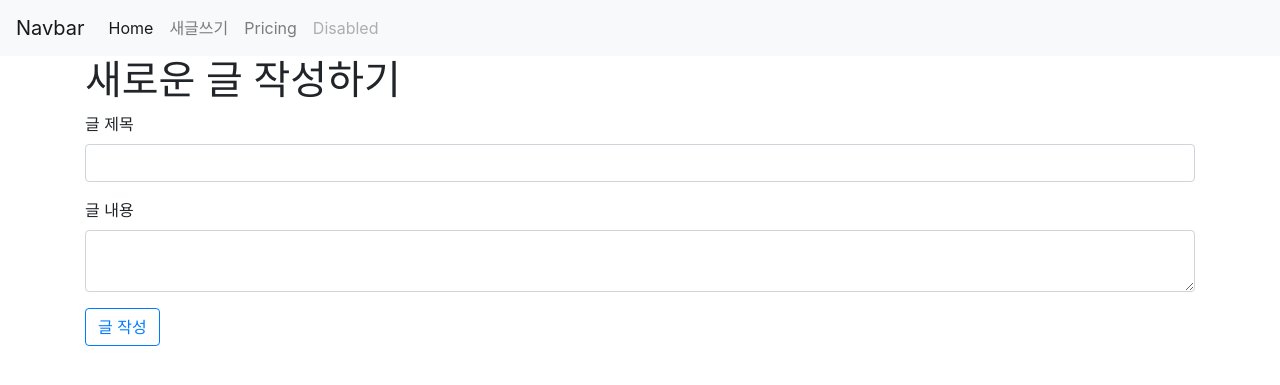
After one commit to INT31302/destroy-django, a Django app: page /posts/new/ in a window 1280 px wide. The commit adds this page. Shown: the top 385 px of the page. Run offline with Django 3.2, Linux system fonts and the light colour scheme; some libraries are stand-ins or nearby versions.

Commit message:
CRUD 게시판 만들기 1)

```diff
--- a/web_proj/lovely/templates/lovely/first.html
+++ b/web_proj/lovely/templates/lovely/first.html
@@ -4,6 +4,6 @@
 {% include 'share/_navbar.html' %}
 <h1>first</h1>
 
-<a href='{%url "main:main" %}'>main</a>
+<a href='{%url "main" %}'>main</a>
 
 {% endblock %}
--- a/web_proj/lovely/templates/lovely/second.html
+++ b/web_proj/lovely/templates/lovely/second.html
@@ -4,5 +4,5 @@
 
 <h1>second</h1>
 
-<a href='{%url "main:main" %}'>main</a>
+<a href='{%url "main" %}'>main</a>
 {% endblock %}
--- a/web_proj/lovely/templates/lovely/third.html
+++ b/web_proj/lovely/templates/lovely/third.html
@@ -2,5 +2,5 @@
 
 {% block content %}
 <h1>third</h1>
-<a href='{%url "main:main" %}'>main</a>
+<a href='{%url "main" %}'>main</a>
 {% endblock %}
--- a/web_proj/posts/templates/posts/main.html
+++ b/web_proj/posts/templates/posts/main.html
@@ -2,12 +2,10 @@
 {% load static %}
 
 {% block content %}
-{% include 'share/_navbar.html' %}
 <h1>Hello Django</h1>
 
 <a href='{%url "lovely:first" %}'> first</a>
 <a href='{%url "lovely:second" %}'> second</a>
 <a href='{%url "lovely:third" %}'> third</a>
 
-<img src = "{% static 'img/temp.jpg' %}">
 {% endblock %}
--- /dev/null
+++ b/web_proj/posts/templates/posts/new.html
@@ -0,0 +1,20 @@
+{% extends 'base.html' %}
+{% block content %}
+<div class="container">
+    <h1>
+        새로운 글 작성하기
+    </h1>
+<form action="{% url 'posts:create' %}" method="POST">
+{% csrf_token %}
+  <div class="form-group">
+    <label>글 제목</label>
+    <input type="text" class="form-control" name="title">
+  </div>
+  <div class="form-group">
+    <label>글 내용</label>
+    <textarea class="form-control" name="content"></textarea>
+  </div>
+  <input type="submit" value="글 작성" class="btn btn-outline-primary" >
+</form>
+</div>
+{% endblock  %}
--- a/web_proj/posts/urls.py
+++ b/web_proj/posts/urls.py
@@ -1,7 +1,8 @@
 from django.urls import path
-from .views import main
+from .views import new, create
 
-app_name = "main"
+app_name = "posts"
 urlpatterns = [
-    path('', main, name="main"),
+    path('new/', new, name="new"),
+    path('create/', create, name="create")
 ]
--- a/web_proj/posts/views.py
+++ b/web_proj/posts/views.py
@@ -1,5 +1,19 @@
-from django.shortcuts import render
+from django.shortcuts import render, redirect
+from .models import Post
 
 
 def main(request):
     return render(request, 'posts/main.html')
+
+
+def new(request):
+    return render(request, 'posts/new.html')
+
+
+def create(request):
+    if request.method == "POST":
+        title = request.POST.get('title')
+        content = request.POST.get('content')
+        # Post(title=title, content=content).save()
+        Post.objects.create(title=title, content=content)
+        return redirect('main')
--- a/web_proj/web_proj/static/css/project.css
+++ /dev/null
@@ -1,3 +0,0 @@
-h1 {
-  font-size: 100px;
-}
--- a/web_proj/web_proj/templates/base.html
+++ b/web_proj/web_proj/templates/base.html
@@ -8,10 +8,11 @@
 
     <!-- Bootstrap CSS -->
     <link rel="stylesheet" href="https://stackpath.bootstrapcdn.com/bootstrap/4.4.1/css/bootstrap.min.css" integrity="sha384-Vkoo8x4CGsO3+Hhxv8T/Q5PaXtkKtu6ug5TOeNV6gBiFeWPGFN9MuhOf23Q9Ifjh" crossorigin="anonymous">
-    <link rel="stylesheet" href="{% static 'css/project.css' %}">
+    {% comment %} <link rel="stylesheet" href="{% static 'css/project.css' %}"> {% endcomment %}
     <title>Destroy Django</title>
   </head>
   <body>
+  {% include 'share/_navbar.html' %}
     {% block content %}
     {% endblock %}
     <!-- Optional JavaScript -->
--- a/web_proj/web_proj/templates/share/_navbar.html
+++ b/web_proj/web_proj/templates/share/_navbar.html
@@ -1,3 +1,4 @@
+{% load static %}
 <nav class="navbar navbar-expand-lg navbar-light bg-light">
     <a class="navbar-brand" href="#">Navbar</a>
     <button class="navbar-toggler" type="button" data-toggle="collapse" data-target="#navbarNavAltMarkup" aria-controls="navbarNavAltMarkup" aria-expanded="false" aria-label="Toggle navigation">
@@ -6,7 +7,7 @@
     <div class="collapse navbar-collapse" id="navbarNavAltMarkup">
       <div class="navbar-nav">
         <a class="nav-item nav-link active" href="#">Home <span class="sr-only">(current)</span></a>
-        <a class="nav-item nav-link" href="#">Features</a>
+        <a class="nav-item nav-link" href='{%url "posts:new" %}'>새글쓰기</a>
         <a class="nav-item nav-link" href="#">Pricing</a>
         <a class="nav-item nav-link disabled" href="#" tabindex="-1" aria-disabled="true">Disabled</a>
       </div>
--- a/web_proj/web_proj/urls.py
+++ b/web_proj/web_proj/urls.py
@@ -20,6 +20,7 @@ from lovely.views import first, second, third
 
 urlpatterns = [
     path('admin/', admin.site.urls),
-    path('', include('posts.urls')),
+    path('', main, name="main"),
     path('lovely/', include('lovely.urls')),
+    path('posts/', include('posts.urls')),
 ]
```
Also changed, not shown: web_proj/db.sqlite3, web_proj/posts/templates/posts/create.html (added).
